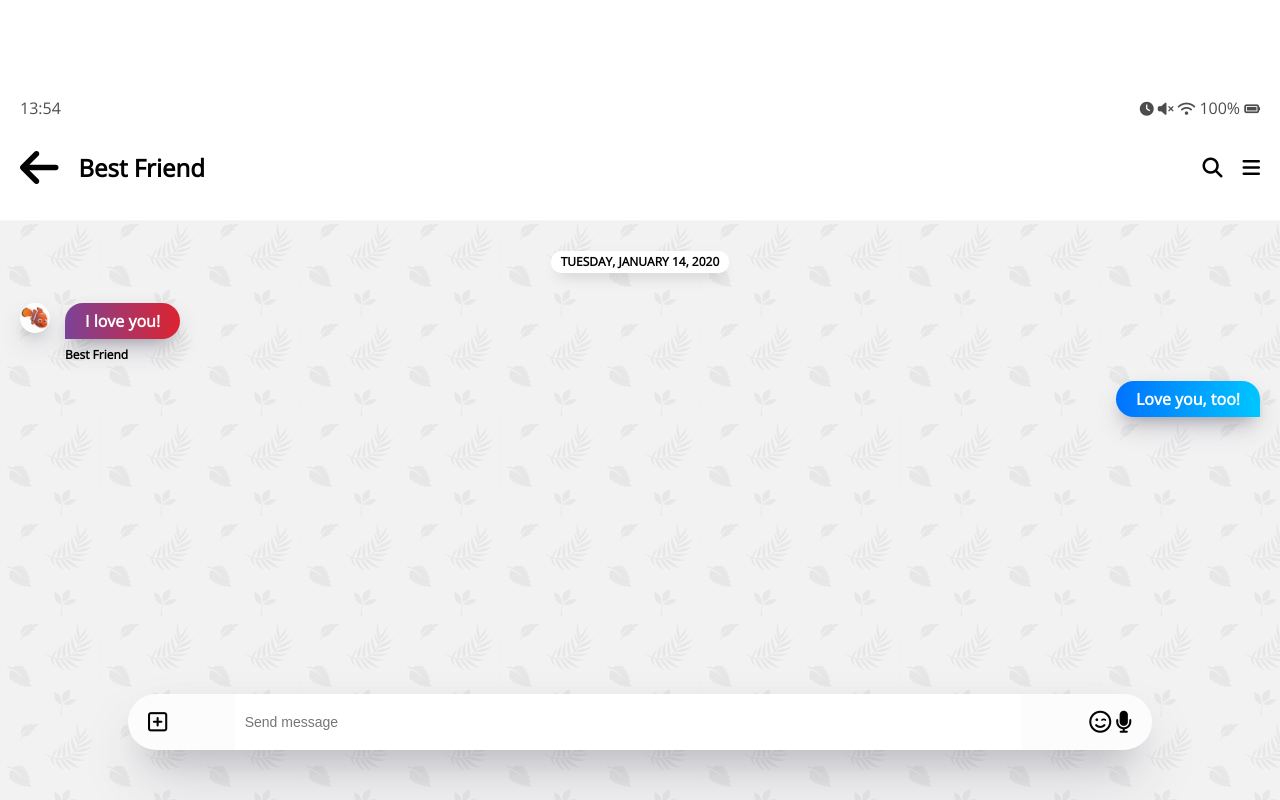
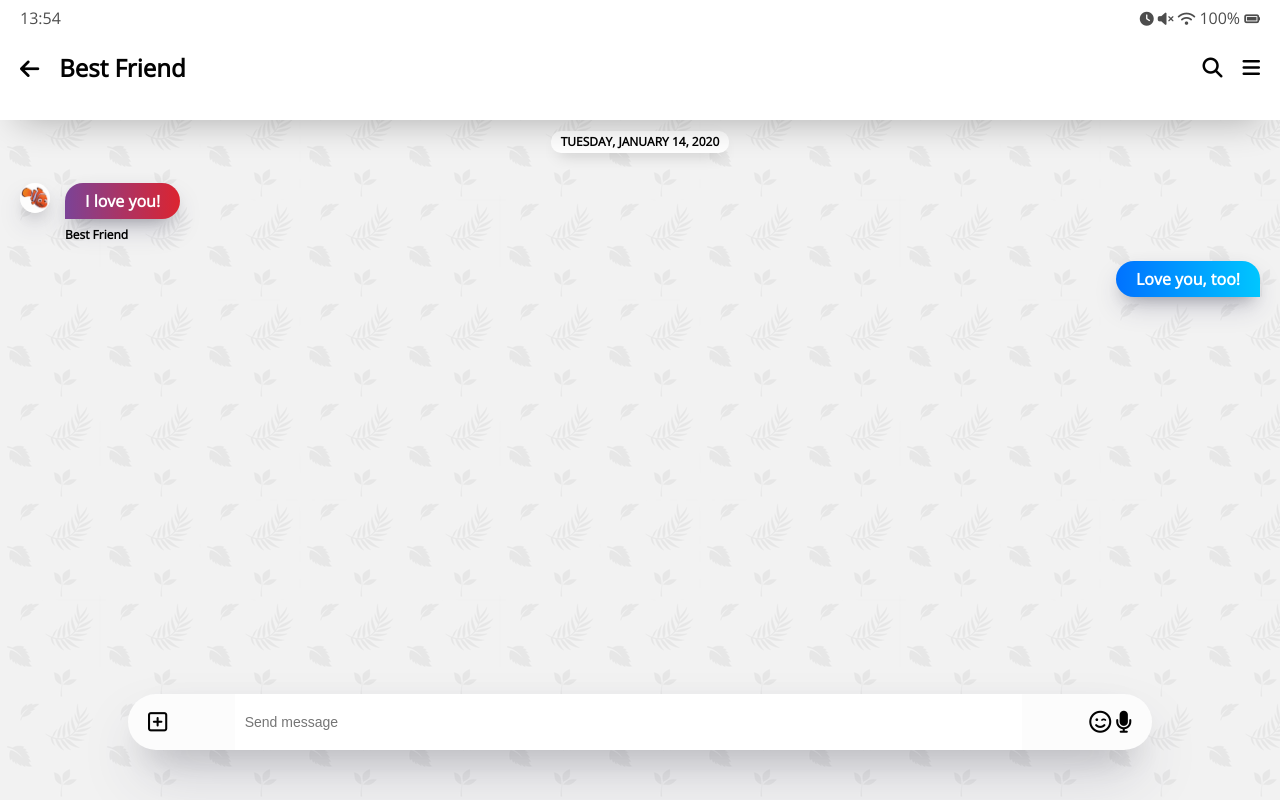
Before and after one commit to Jiwon-Jeong/kakao-clone, a plain HTML site: page chat.html in a window 1280 px wide. Shown: the top 800 px of the page. Drawn offline with nearby package versions, Linux system fonts and the light colour scheme.

Commit message:
#3.0 Fixed Header

```diff
--- a/chat.html
+++ b/chat.html
@@ -12,6 +12,7 @@
     <title>Chat | Kakao Clone</title>
   </head>
   <body class="chats-body">
+    <div class="header-wrapper">
     <div class="status-bar">
       <div class="status-bar__column">
         <span class="status-bar__clock">13:54</span>
@@ -27,7 +28,7 @@
     <header class="header">
       <div class="header__header-column">
         <a href="index.html" class="header__back-btn">
-          <i class="fas fa-arrow-left fa-2x"></i>
+          <i class="fas fa-arrow-left"></i>
         </a>
         <h1 class="header__title">Best Friend</h1>
       </div>
@@ -40,6 +41,7 @@
         </div>
       </div>
     </header>
+  </div>
     <main class="chat-screen">
       <ul class="chat__messages">
         <span class="chat__timestamp">Tuesday, January 14, 2020</span>
--- a/css/chat.css
+++ b/css/chat.css
@@ -1,3 +1,13 @@
+.header-wrapper {
+  position: fixed;
+  top: 0px;
+  width: 100%;
+  padding: 10px 0px;
+  background-color: white;
+  box-shadow: 0 18px 36px -18px rgba(0, 0, 0, 0.3),
+    0 -12px 36px -8px rgba(0, 0, 0, 0.025);
+}
+
 .chats-body {
   padding: 10px 0px;
   padding-top: 100px;
@@ -8,9 +18,9 @@
   padding: 0px 20px;
 }
 
-.chat-screen {
+.chats-body {
   background-image: url("../images/chatBg.png");
-  min-height: 100vh;
+  min-height: 1000vh;
 }
 
 .chat__write {
```
